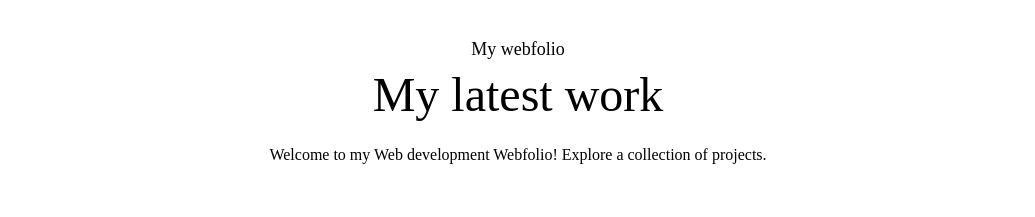
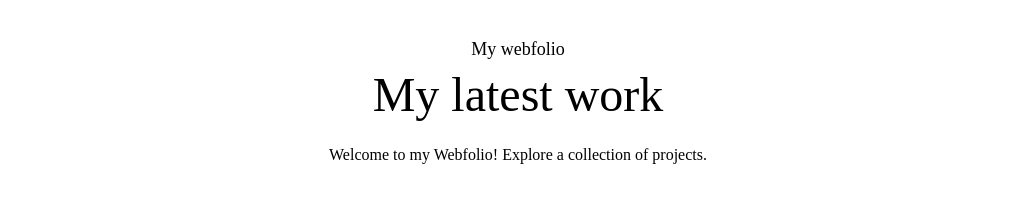
Before and after one commit to SiLEnT-24/webfolio, a Next.js app: page / in a window 1280 px wide. Shown: the part 2240-2457 px from the top of the page, without its empty margins (122-1157 px from the left). Built offline with nearby package versions, Linux system fonts and the light colour scheme; a web font is replaced by a local one.

Commit message:
Update welcome message in Work component for clarity

```diff
--- a/app/components/Work.jsx
+++ b/app/components/Work.jsx
@@ -31,7 +31,7 @@ const Work = ({isDarkMode}) =>{
             whileInView={{ opacity: 1}}
             transition={{delay: 0.7, duration: 0.5}}
             className='text-center max-w-2xl mx-auto mt-5 mb-12 font-Ovo'>
-               Welcome to my Web development Webfolio! Explore a collection of projects.
+               Welcome to my Webfolio! Explore a collection of projects.
             </motion.p>
 
         <motion.div
```
